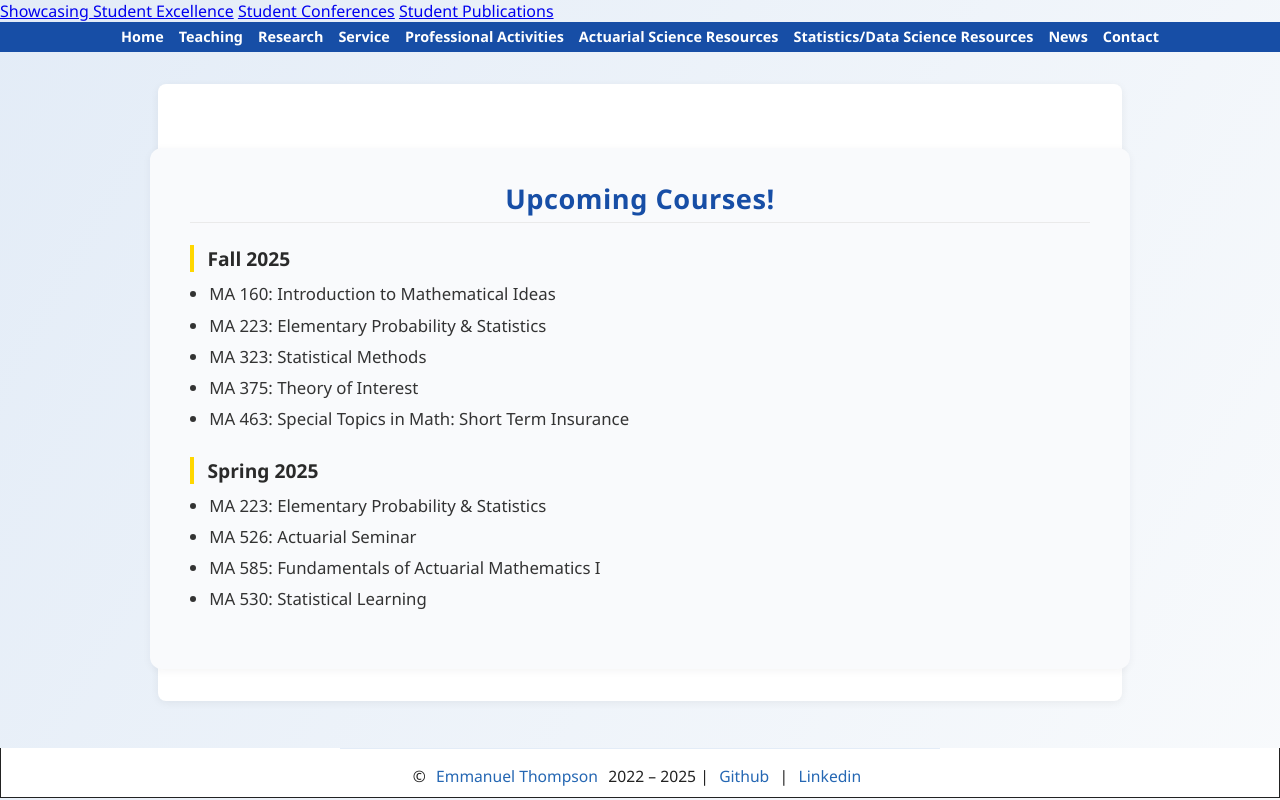
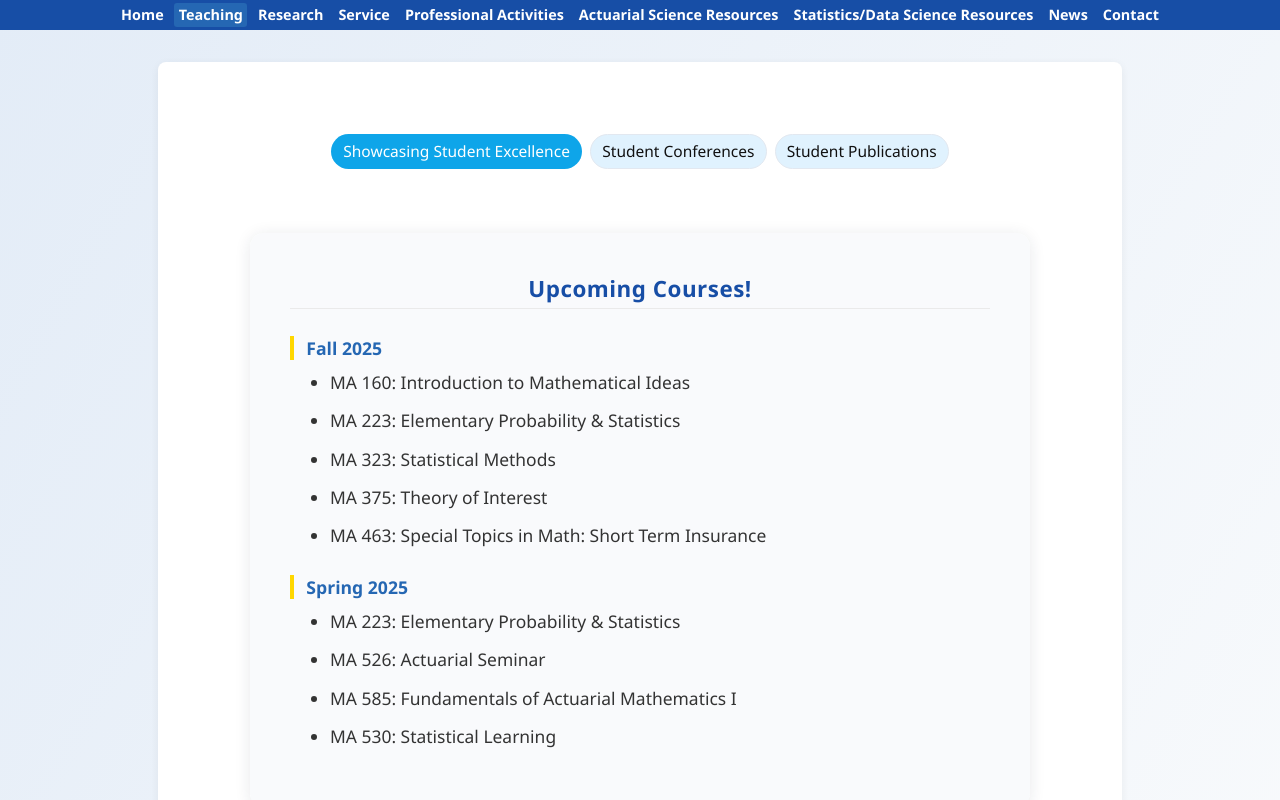
Before and after one commit to tomsca/ethompson, a plain HTML site: page teaching.html in a window 1280 px wide. Shown: the top 800 px of the page. Drawn offline with Linux system fonts and the light colour scheme.

Commit message:
Enhance teaching.html with navigation and styles
Added styles for chips navigation and upcoming courses section.

```diff
--- a/teaching.html
+++ b/teaching.html
@@ -1,20 +1,84 @@
-
-<div class="chips">
-  <a class="chip is-active" href="showcasing-student-excellence.html">Showcasing Student Excellence</a>
-  <a class="chip" href="student-conferences.html">Student Conferences</a>
-  <a class="chip" href="#">Student Publications</a>
-</div><!DOCTYPE html>
+<!DOCTYPE html>
 <html lang="en">
 <head>
   <meta charset="UTF-8">
   <title>Teaching | Emmanuel Thompson</title>
   <link rel="stylesheet" href="assets/css/style.css">
+  <style>
+    .chips {
+      display: flex;
+      gap: .5rem;
+      flex-wrap: wrap;
+      margin: 2.5em auto 2em auto;
+      justify-content: center;
+      max-width: 700px;
+    }
+    .chip {
+      background: #e0f2fe;
+      border: 1px solid #e2e8f0;
+      padding: .35rem .7rem;
+      border-radius: 999px;
+      font-size: .97rem;
+      text-decoration: none;
+      color: #111111;
+      transition: background 0.2s, color 0.2s;
+      display: inline-block;
+    }
+    .chip.is-active {
+      background: #0ea5e9;
+      color: white;
+      border-color: transparent;
+      pointer-events: none;
+    }
+    .upcoming-courses {
+      max-width: 700px;
+      margin: 2em auto;
+      background: rgba(249,250,252, 0.97);
+      border-radius: 14px;
+      box-shadow: 0 2px 16px rgba(30,40,60,0.10);
+      padding: 2.5em 2.5em 2em 2.5em;
+      position: relative;
+      z-index: 2;
+    }
+    .upcoming-courses h2 {
+      color: #174ea6;
+      margin-bottom: 1.2em;
+      font-size: 1.4em;
+      font-weight: 700;
+      text-align: center;
+    }
+    .course-semester h3 {
+      color: #2567b3;
+      margin-top: 1.5em;
+      margin-bottom: .5em;
+      font-size: 1.1em;
+    }
+    .course-semester ul {
+      padding-left: 1.3em;
+      margin-bottom: 1.5em;
+    }
+    .course-semester li {
+      margin-bottom: .7em;
+      font-size: 1.09em;
+      line-height: 1.5;
+    }
+    @media (max-width: 600px) {
+      .upcoming-courses {
+        padding: 1.2em 0.7em;
+      }
+      .chips {
+        flex-direction: column;
+        align-items: center;
+        margin: 1.5em 0 1em 0;
+      }
+    }
+  </style>
 </head>
 <body>
   <nav>
     <ul>
       <li><a href="index.html">Home</a></li>
-      <li><a href="teaching.html">Teaching</a></li>
+      <li><a href="teaching.html" class="active">Teaching</a></li>
       <li><a href="research.html">Research</a></li>
       <li><a href="service.html">Service</a></li>
       <li><a href="professional-activities.html">Professional Activities</a></li>
@@ -25,6 +89,12 @@
     </ul>
   </nav>
   <main>
+    <!-- Section chips navigation (place here for consistency across pages) -->
+    <div class="chips">
+      <a class="chip is-active" href="showcasing-student-excellence.html">Showcasing Student Excellence</a>
+      <a class="chip" href="student-conferences.html">Student Conferences</a>
+      <a class="chip" href="#">Student Publications</a>
+    </div>
     <section class="upcoming-courses">
       <h2>Upcoming Courses!</h2>
       <div class="course-semester">
```
